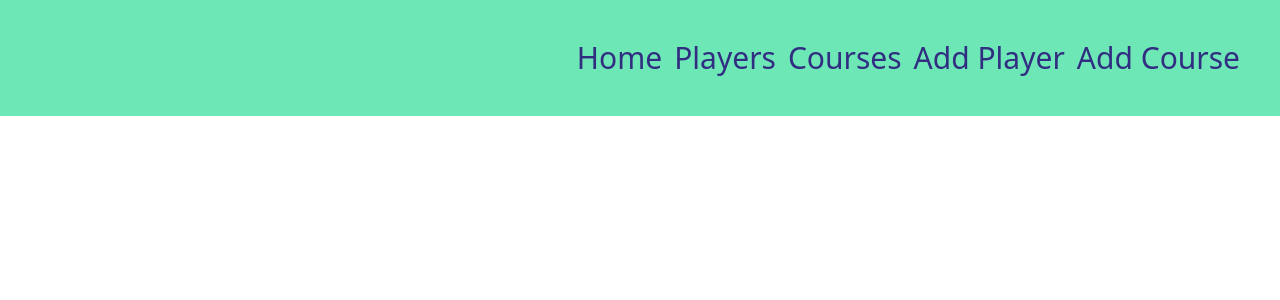
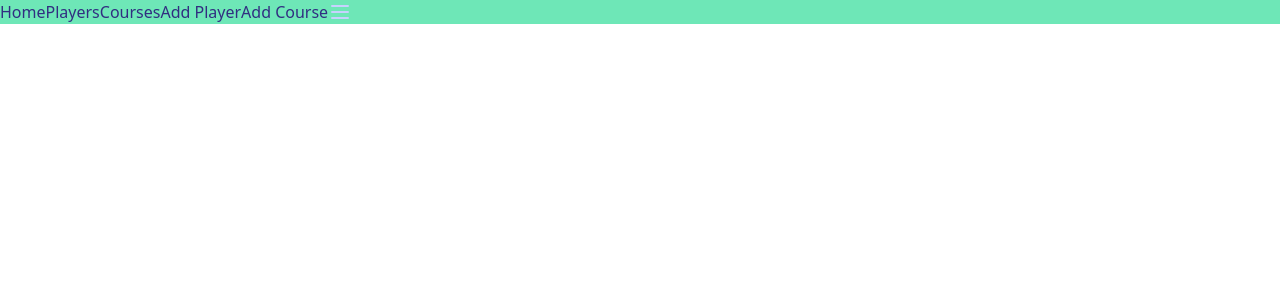
Before and after one commit to jason-moritz/pocket-caddie, a React (Create React App) app in the folder client/: page / in a window 1280 px wide. Shown: the top 300 px of the page. Built offline with nearby package versions, Linux system fonts and the light colour scheme; no server answers.

Commit message:
added rough styling to navbar

```diff
--- a/client/src/components/Navbar.jsx
+++ b/client/src/components/Navbar.jsx
@@ -2,12 +2,18 @@ import { Link } from "react-router-dom";
 
 export default function Navbar() {
     return (
-        <div className="text-3xl p-10 text-right space-x-3">
-                <Link to="/">Home</Link>
-                <Link to="/players">Players</Link>
-                <Link to="/courses">Courses</Link>
-                <Link to="/addplayer">Add Player</Link>
-                <Link to="/addcourse">Add Course</Link>
+        <div className="flex items-center content-end">
+            <Link to="/">Home</Link>
+            <Link to="/players">Players</Link>
+            <Link to="/courses">Courses</Link>
+            <Link to="/addplayer">Add Player</Link>
+            <Link to="/addcourse">Add Course</Link>
+            <button class="fill-current hover: text-indigo-200 focus:outline-none">
+                <svg xmlns="http://www.w3.org/2000/svg" className="h-6 w-6" fill="none" viewBox="0 0 24 24" stroke="currentColor">
+                    <path strokeLinecap="round" strokeLinejoin="round" strokeWidth={2} d="M4 6h16M4 12h16M4 18h16" />
+                </svg>
+            </button>
+
         </div>
     )
 }
```
